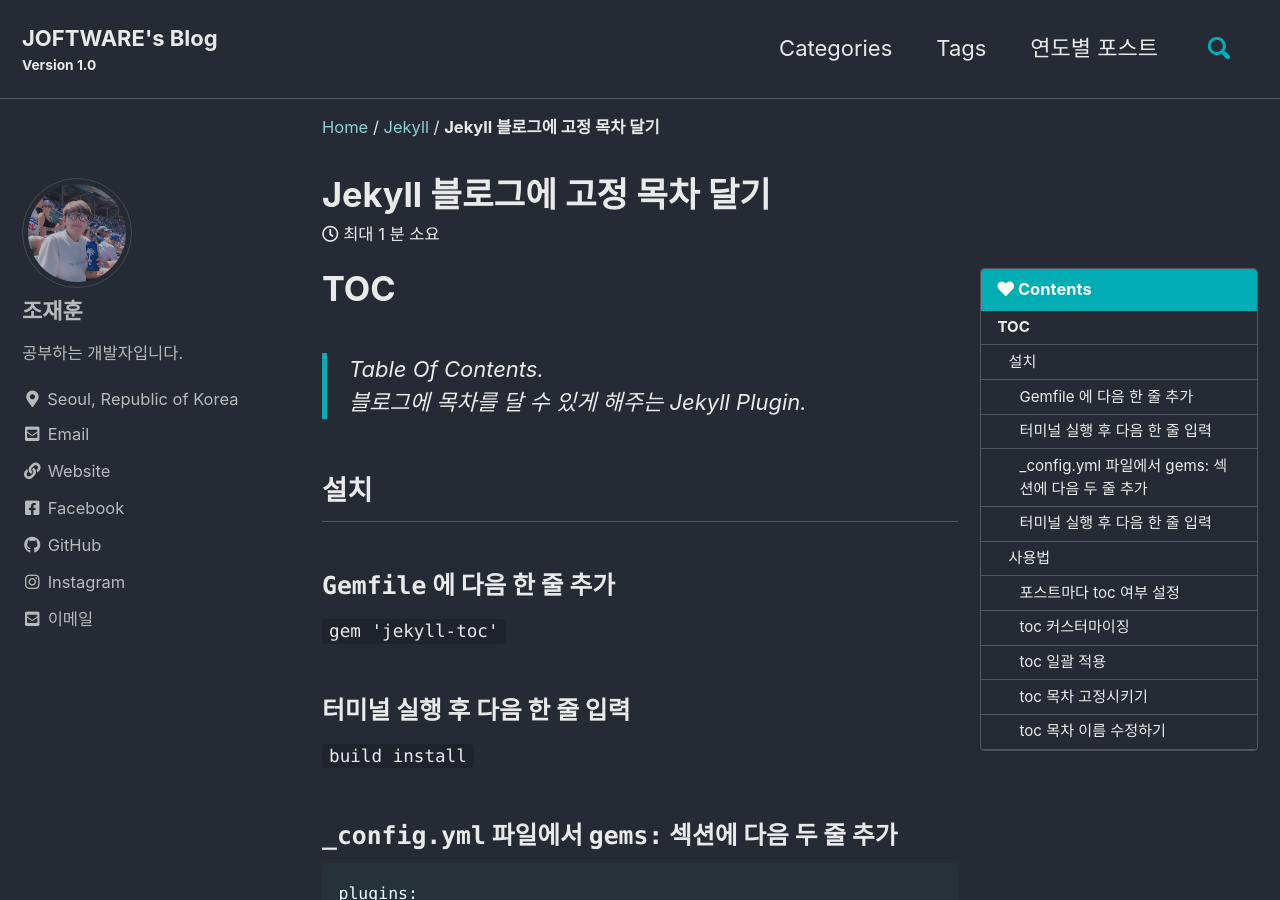
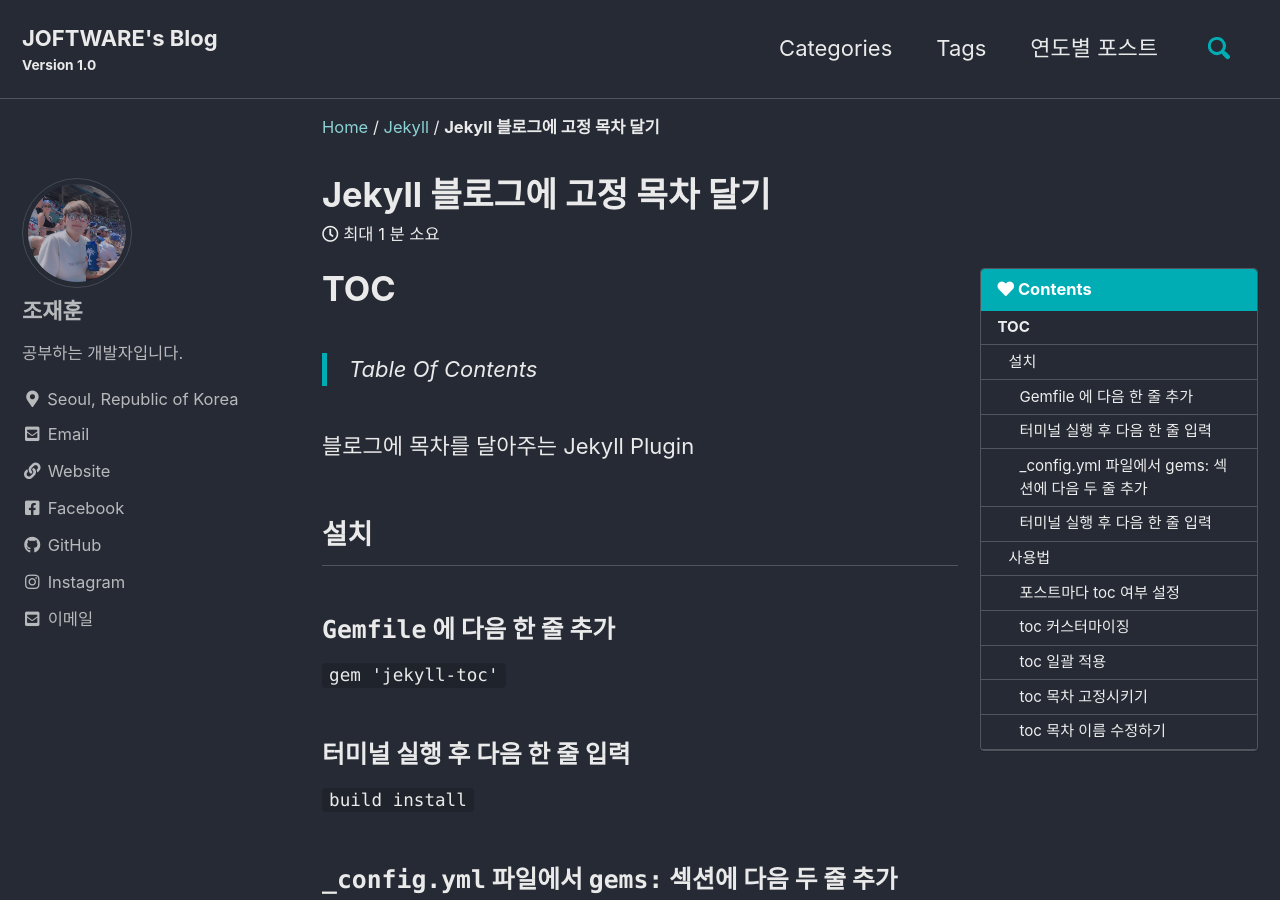
Before and after one commit to joft-ware/joft-ware, a Jekyll site: the page built from _posts/2021-01-15-add-toc-on.md, in a window 1280 px wide and 900 px high. Built offline with Jekyll 4.4.1, drawn with Linux system fonts in a browser that asks for light colours; cached includes are drawn as plain includes; a script that is not in the unit is left out; comment, search, counter and statistics services are not loaded.

Commit message:
20210115

```diff
--- a/_posts/2021-01-15-add-toc-on.md
+++ b/_posts/2021-01-15-add-toc-on.md
@@ -9,9 +9,9 @@ categories:
 ---
 
 # TOC
-> Table Of Contents.
-<br/>
-블로그에 목차를 달 수 있게 해주는 Jekyll Plugin.
+> Table Of Contents
+
+블로그에 목차를 달아주는 Jekyll Plugin
 
 ## 설치
 ###  `Gemfile` 에 다음 한 줄 추가
```
